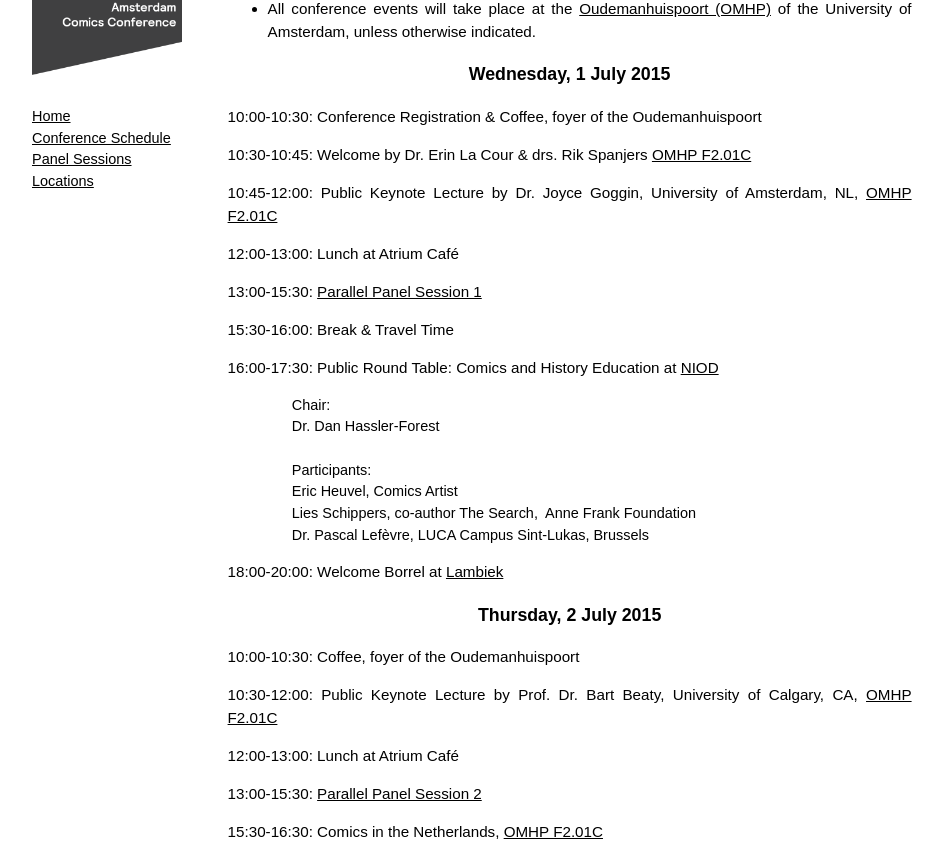
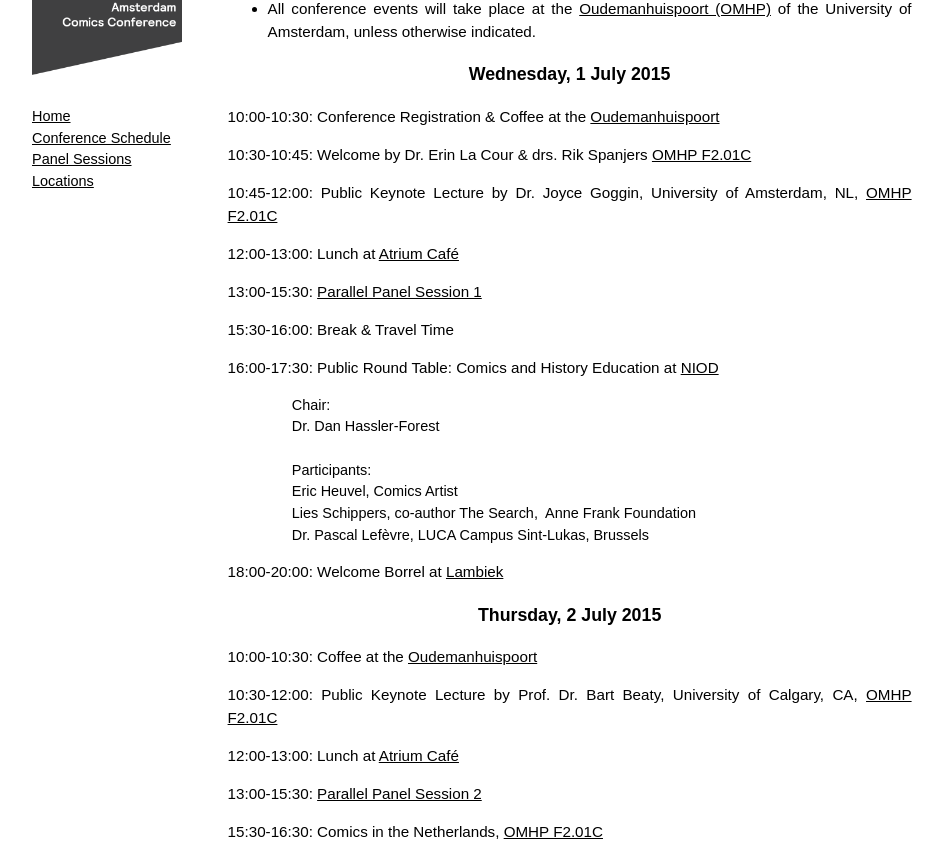
Before and after one commit to amsterdamcomics/amsterdamcomics.github.io, a Jekyll site: the page built from schedule.md, in a window 1280 px wide and 1400 px high. Shown: the part 211-1063 px from the top of the window, without its empty margins (152-1095 px from the left). Built offline with Jekyll 4.4.1, drawn with Linux system fonts in a browser that asks for light colours; some of the changed text lies outside the part shown.

```diff
--- a/schedule.md
+++ b/schedule.md
@@ -15,13 +15,13 @@ tags: navigation
 
 ###__Wednesday, 1 July 2015__
 
-10:00-10:30: Conference Registration & Coffee, foyer of the Oudemanhuispoort
+10:00-10:30: Conference Registration & Coffee at the [Oudemanhuispoort](/locations)
 
 10:30-10:45: Welcome by Dr. Erin La Cour & drs. Rik Spanjers [OMHP F2.01C](/locations)
 
 10:45-12:00: Public Keynote Lecture by Dr. Joyce Goggin, University of Amsterdam, NL, [OMHP F2.01C](/locations)
 
-12:00-13:00: Lunch at Atrium Café
+12:00-13:00: Lunch at [Atrium Café](/locations)
 
 13:00-15:30: [Parallel Panel Session 1](/sessions/#s1)
 
@@ -45,11 +45,11 @@ tags: navigation
 
 ###__Thursday, 2 July 2015__
 
-10:00-10:30: Coffee, foyer of the Oudemanhuispoort
+10:00-10:30: Coffee at the [Oudemanhuispoort](/locations)
 
 10:30-12:00: Public Keynote Lecture by Prof. Dr. Bart Beaty, University of Calgary, CA, [OMHP F2.01C](/locations)
 
-12:00-13:00: Lunch at Atrium Café
+12:00-13:00: Lunch at [Atrium Café](/locations)
 
 13:00-15:30: [Parallel Panel Session 2](/sessions/#s2)
 
@@ -81,11 +81,11 @@ tags: navigation
 
 ###__Friday, 3 July 2015__
 
-10:30-11:00: Coffee, foyer of the Oudemanhuispoort
+10:30-11:00: Coffee at the [Oudemanhuispoort](/locations)
 
 11:00-12:30: Public Keynote Lecture by Prof. Dr. Jan Baetens, University of Leuven, BE, [OMHP F2.01C](/locations)
 
-12:30-13:30: Lunch at Atrium Café
+12:30-13:30: Lunch at [Atrium Café](/locations)
 
 13:30-16:00: [Parallel Panel Session 3](/sessions/#s3)
 
@@ -103,4 +103,4 @@ tags: navigation
 		Dr. Anik Fournier, ArtEz
 </pre>
 
-18:00 		Closing & Borrel at Atrium Café
+18:00 		Closing & Borrel at [Atrium Café](/locations)
```
